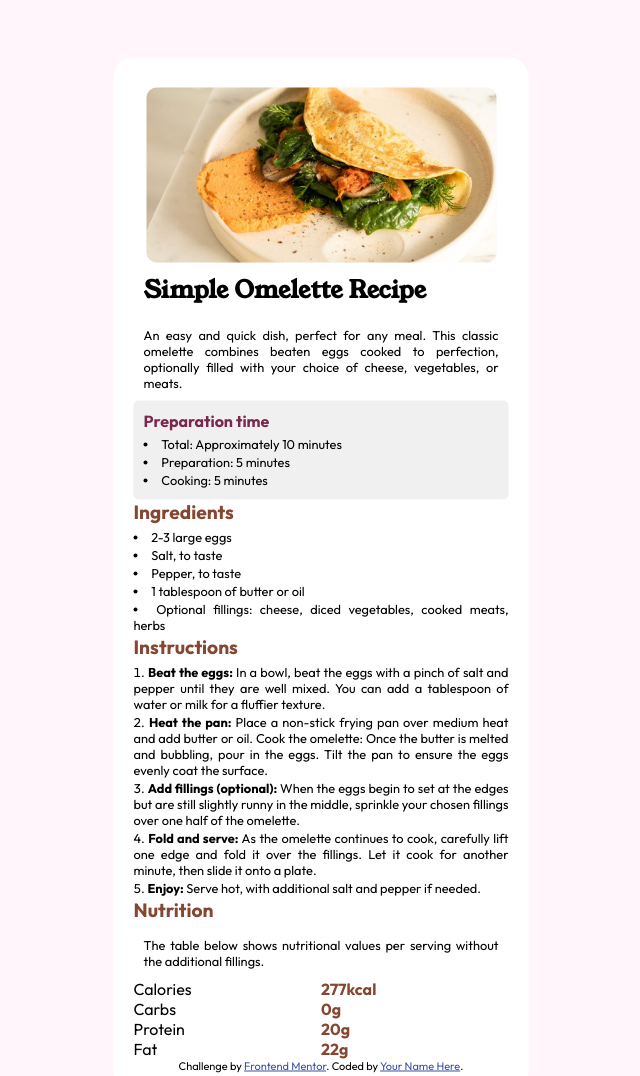
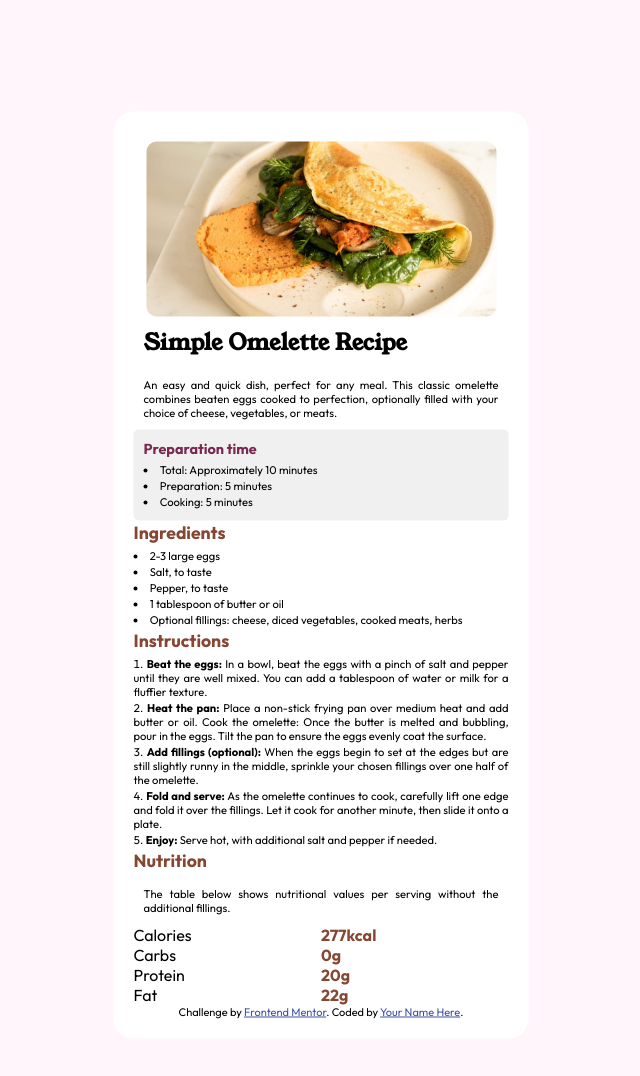
Before and after one commit to MateusLucasDS/recipe-page-main, a plain HTML site: page index.html in a window 1280 px wide. Shown: the whole page, without its empty margins (319-959 px from the left). After the commit the page ends 1039 px from the top, so only its background shows below. Drawn offline with Linux system fonts and the light colour scheme.

Commit message:
Update style.css

```diff
--- a/assets/styles/style.css
+++ b/assets/styles/style.css
@@ -46,13 +46,13 @@ div#foto{
 
 main h1{
     font-family: 'youngserif', 'Times New Roman', Times, serif;
-    font-size: 1.5em;
+    font-size: 1.4em;
     padding: 10px;
 }
 
 main p{
     text-align: justify;
-    font-size: 0.8em;
+    font-size: 0.7em;
     padding: 10px;
 }
 
@@ -63,24 +63,24 @@ section{
 }
 
 section h3{
-    font-size: 1em;
+    font-size: 0.9em;
     color: hsl(332, 51%, 32%);
     padding-bottom: 5px;
 }
 section li{
-    font-size: 0.8em;
+    font-size: 0.7em;
     list-style-position: inside;
 }
 
 main h2{
     padding-bottom: 5px;
-    font-size: 1.2em;
+    font-size: 1.1em;
     color: hsl(14, 45%, 36%);
 }
 
 main li{
     text-align: justify;
-    font-size: 0.8em;
+    font-size: 0.7em;
     padding-bottom: 2px;
     list-style-position: inside;
 }
@@ -88,7 +88,7 @@ main li{
 div.container{
     display: grid;
     grid-template-columns: repeat(2,50%);
-    font-size: 0.8;
+    font-size: 0.7;
 }
 
 .col-2{
```
